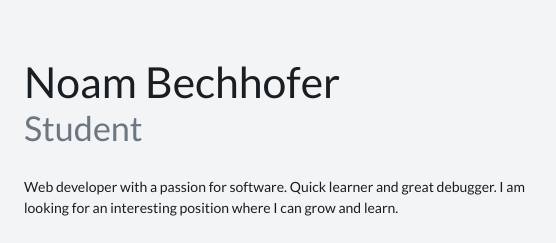
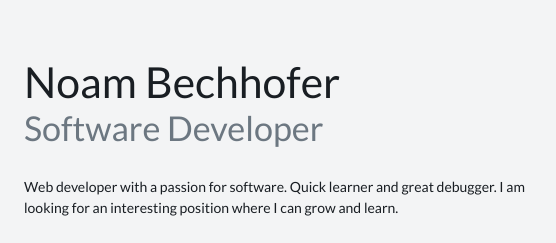
Before and after one commit to NoamBechhofer/NoamBechhofer.github.io, a plain HTML site: page index.html in a window 1280 px wide. Shown: the top 243 px of the page, 462-1018 px from the left. Drawn offline with Linux system fonts and the light colour scheme.

Commit message:
Change title from 'Student' to 'Software Developer'

```diff
--- a/index.html
+++ b/index.html
@@ -263,7 +263,7 @@
       />
       <div>
         <h1>Noam Bechhofer</h1>
-        <h2>Student</h2>
+        <h2>Software Developer</h2>
       </div>
       <article>
         <p>
```
